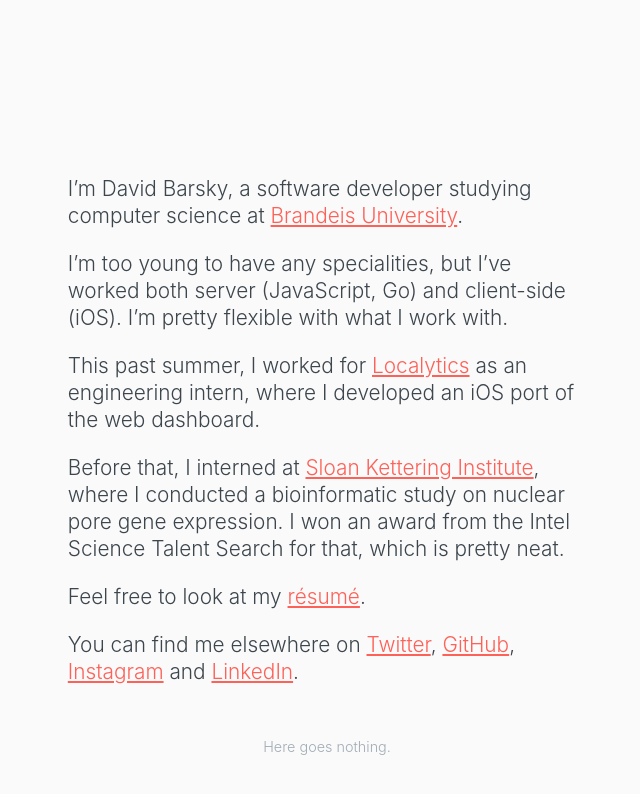
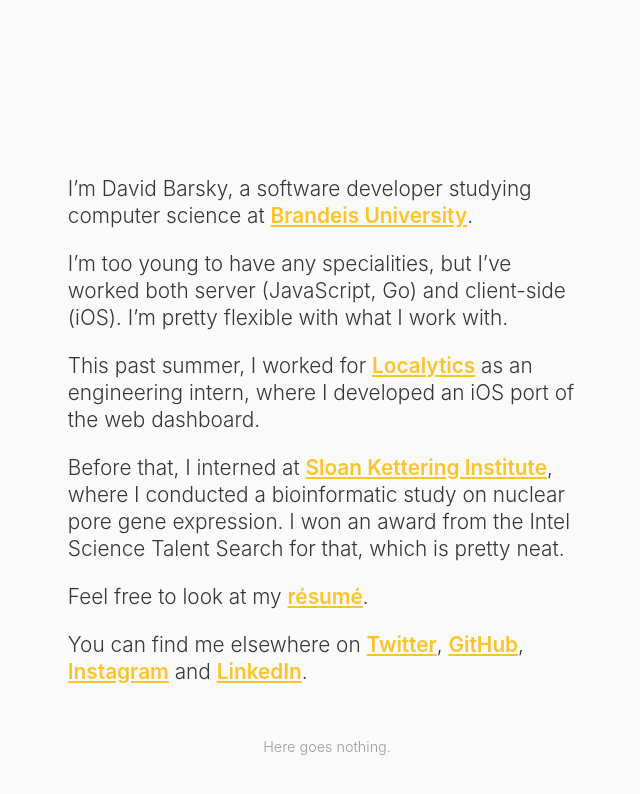
Before and after one commit to davidbarsky/davidbarsky.github.io, a Jekyll site: the page built from index.html, in a window 1280 px wide. Shown: the top 794 px of the page, without its empty margins (313-953 px from the left). Built offline with Jekyll 4.4.1, drawn with Linux system fonts in a browser that asks for light colours.

Commit message:
using proxima nova and yellow links

```diff
--- a/css/main.scss
+++ b/css/main.scss
@@ -3,12 +3,12 @@
 ---
 @charset "utf-8";
 
-$body-font-family: "aktiv-grotesk", -apple-system, sans-serif;
+$body-font-family: "proxima-nova", -apple-system, sans-serif;
 
 // colors
 $background-color: #fafafa;
-$text-color: #3d464d;
-$link-color: #fd6158;
+$text-color: #363636;
+$link-color: #fdc328;
 
 // base style
 
@@ -26,6 +26,11 @@
   font-size: 1.3rem;
   font-weight: 300;
   line-height: 1.3;
+}
+
+a, a:visited {
+  color: $link-color;
+  font-weight: 600;
 }
 
 .container {
@@ -53,7 +58,3 @@
     font-size: 1.2rem;
   }
 }
-
-a, a:visited {
-  color: $link-color;
-}
```
